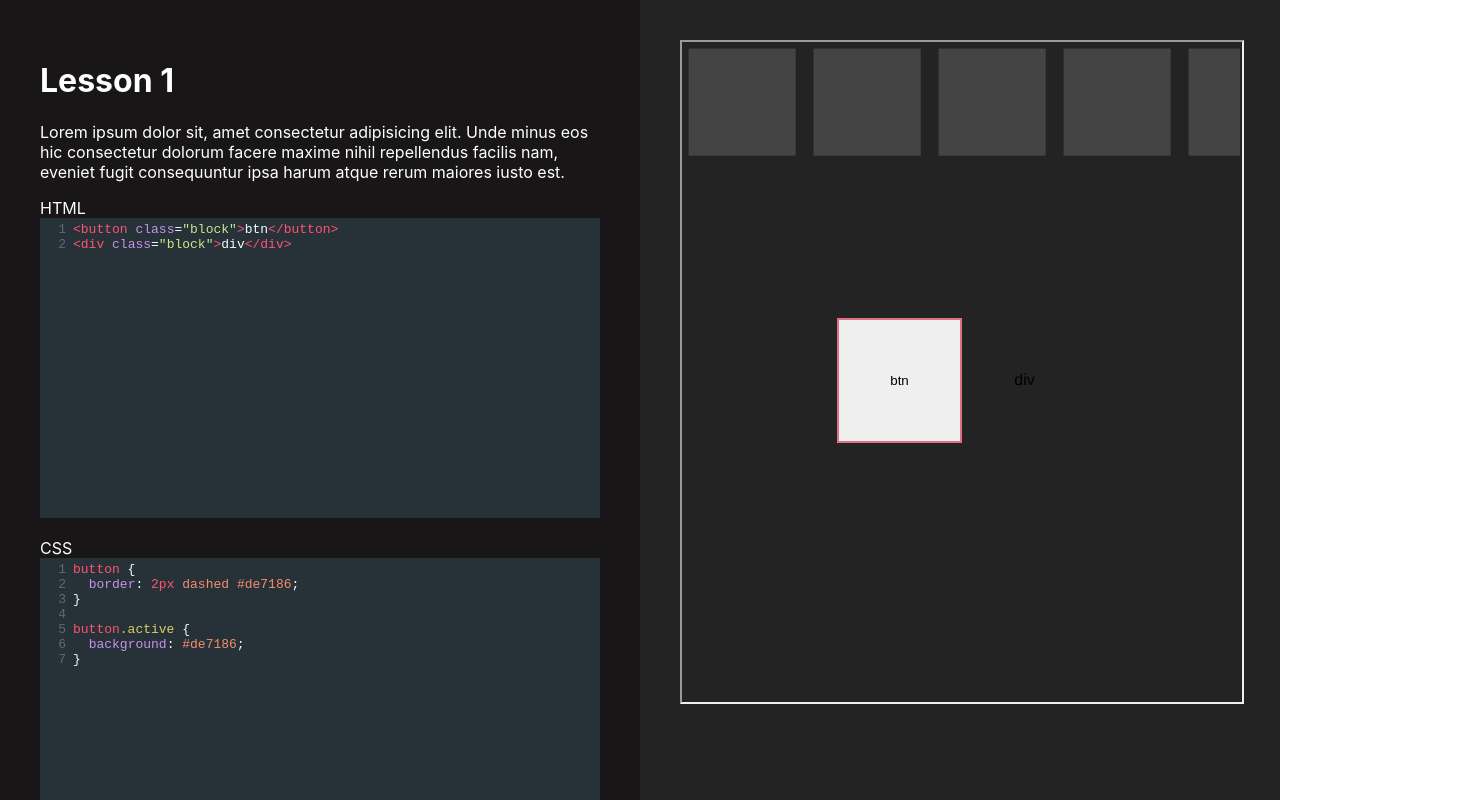
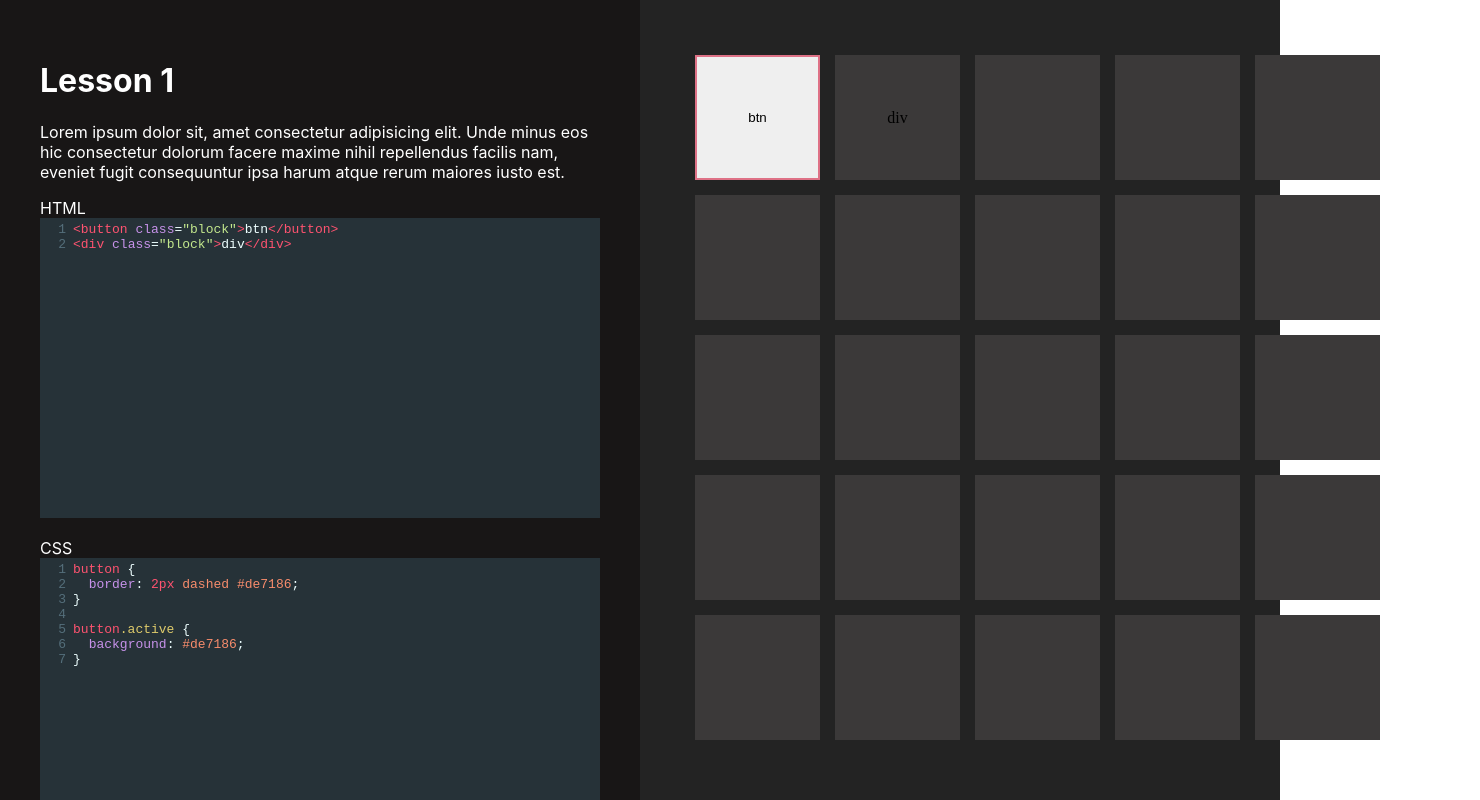
Before and after one commit to johnludena/jquery-blox-prototype, a React (Create React App) app: page / in a window 1280 px wide. Shown: the top 800 px of the page, 1480 px wide, since content can reach past the window. Built offline with nearby package versions, Linux system fonts and the light colour scheme.

Commit message:
Progress! Grid of blocks updated using CSS Grid. Perfectly overlaid user and system grid on top of each other with no more scroll bars.

```diff
--- a/public/GameBlocks.css
+++ b/public/GameBlocks.css
@@ -1,10 +1,10 @@
 body {
-    display: flex;
-    justify-content: center;
-    align-items: center;
-    height: 100vh;
-    overflow: hidden;
-    font-family: 'Helvetica', Arial, sans-serif;
+  display: grid;
+  grid-template-columns: repeat(5, 125px);
+  grid-template-rows: repeat(5, 125px);
+  gap: 15px;
+  padding: 15px;
+  margin: 0;
 }
 
 body * {
@@ -13,27 +13,27 @@ body * {
 
 body > .block {
   background: #444444;
-    width: 125px;
-    height: 125px;
-    margin: 10px;
+  /* width: 125px; */
+  /* height: 125px; */
+  /* margin: 10px; */
   transition: 0.2s ease-out all;
   color: white;
   border-style: solid;
   border-width: 5px;
   font-size: 30px;
-    transition: .2s ease-out all;
+  transition: 0.2s ease-out all;
 }
 
 button.block {
-    border-color: #E84EA7;
-    color: #E84EA7;
-    background-color: #4F2137;
+  border-color: #e84ea7;
+  color: #e84ea7;
+  background-color: #4f2137;
 }
 
 div.block {
-    border-color: #9DB1F5;
-    color: #9DB1F5;
-    background-color: #342A67;
+  border-color: #9db1f5;
+  color: #9db1f5;
+  background-color: #342a67;
   display: flex;
   justify-content: center;
   align-items: center;
--- a/src/App.scss
+++ b/src/App.scss
@@ -1,5 +1,9 @@
 // IMPORT ALL COMPONENTS
 @import './components/GameGrid.scss';
+
+body * {
+  box-sizing: border-box;
+}
 
 .App {
   display: flex;
@@ -27,16 +31,6 @@
     &.right-col {
       background: #232323;
       // height: 100vh;
-
-       iframe {
-        //  width: 100%;
-        //  height: 100vh;
-        width: 100%;
-        height: 660px;
-
-        }
     }
   }
-
-
 }
--- a/src/components/GameGrid.js
+++ b/src/components/GameGrid.js
@@ -1,8 +1,7 @@
 import React from "react";
-import successSound from '../audio/success.wav';
+import successSound from "../audio/success.wav";
 
-let finalJs = `var button = document.querySelector('button')`
-
+let finalJs = `var button = document.querySelector('button')`;
 
 class GameGrid extends React.Component {
   constructor() {
@@ -10,7 +9,6 @@ class GameGrid extends React.Component {
 
     this.iframe = React.createRef(); // iframe node (new React 'refs' format)
     this.audioFile = React.createRef();
-
   }
 
   componentDidUpdate() {
@@ -18,7 +16,7 @@ class GameGrid extends React.Component {
 
     if (this.props.data.js === finalJs) {
       this.audioFile.current.play();
-      console.log('YOU DID IT!')
+      console.log("YOU DID IT!");
     }
   }
 
@@ -26,7 +24,6 @@ class GameGrid extends React.Component {
     this.updateGameGrid();
 
     // this.audioFile.current.play();
-
   }
 
   updateGameGrid() {
@@ -43,7 +40,9 @@ class GameGrid extends React.Component {
         <meta name="viewport" content="width=device-width, initial-scale=1.0">
         <meta http-equiv="X-UA-Compatible" content="ie=edge">
         <title>Your Awesome Game!</title>
-        <link rel="stylesheet" href="${process.env.PUBLIC_URL + '/GameBlocks.css'}">
+        <link rel="stylesheet" href="${
+          process.env.PUBLIC_URL + "/GameBlocks.css"
+        }">
         <style>
           ${css}
         </style>
@@ -65,13 +64,41 @@ class GameGrid extends React.Component {
 
   render() {
     return (
-      <div id="GameGrid">
-        <iframe title="result" className="iframe" ref={this.iframe} />
+      <div className="grids-outter-wrapper">
+        <div id="GameGrid">
+          <div></div>
+          <div></div>
+          <div></div>
+          <div></div>
+          <div></div>
+          <div></div>
+          <div></div>
+          <div></div>
+          <div></div>
+          <div></div>
+          <div></div>
+          <div></div>
+          <div></div>
+          <div></div>
+          <div></div>
+          <div></div>
+          <div></div>
+          <div></div>
+          <div></div>
+          <div></div>
+          <div></div>
+          <div></div>
+          <div></div>
+          <div></div>
+          <div></div>
+        </div>
 
-        <audio src={successSound} ref={this.audioFile}></audio>
+        <div id="iFrameWrapper">
+          <iframe title="result" className="iframe" ref={this.iframe} />
 
+          <audio src={successSound} ref={this.audioFile}></audio>
+        </div>
       </div>
-
     );
   }
 }
--- a/src/components/GameGrid.scss
+++ b/src/components/GameGrid.scss
@@ -1,5 +1,22 @@
+.grids-outter-wrapper {
+  position: relative;
+  width: 800px;
+  height: auto;
+}
+
+// UI elements behind user grid canvas
 #GameGrid {
-  background: url('../images/gray-square.svg') top left repeat-x;
+  // background: url('../images/gray-square.svg') top left repeat-x;
+  display: grid;
+  grid-template-columns:repeat(5, 125px);
+  grid-template-rows: repeat(5, 125px);
+  gap: 15px;
+  // background: purple;
+  padding: 15px;
+
+  > div {
+    background-color: #3b3939;
+  }
 
   .row {
     display: flex;
@@ -23,11 +40,21 @@
     }
   }
 
-  // iframe?
+
+}
+
+// iFrame contents based on user's input or lesson
+#iFrameWrapper {
+  width: 100%;
+  height: 100%;
+  position: absolute;
+  top: 0;
+  left: 0;
 
   iframe {
-    .block {
-      background: red !important;
-    }
+    width: 100%;
+    height: 100%;
+    border: none;
   }
+
 }
```
Lines whose indentation alone changed are shown as unchanged.
